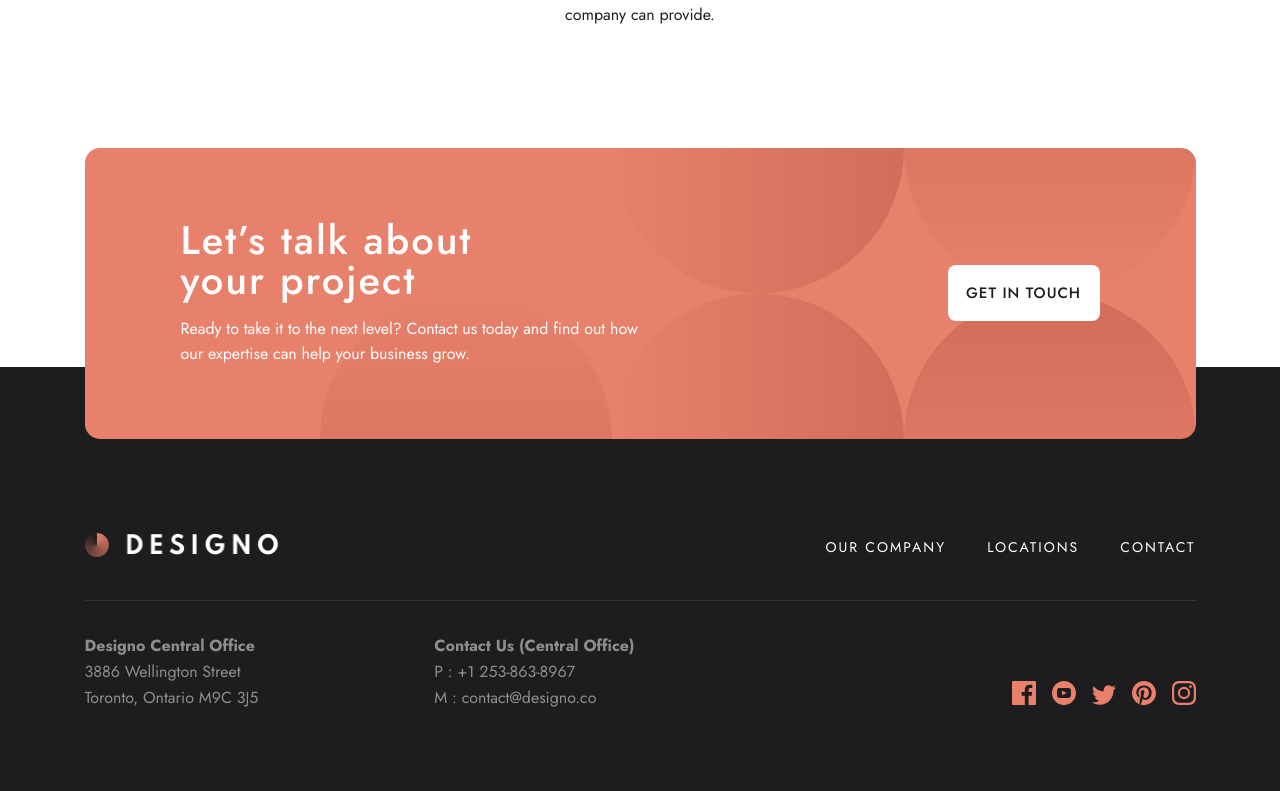
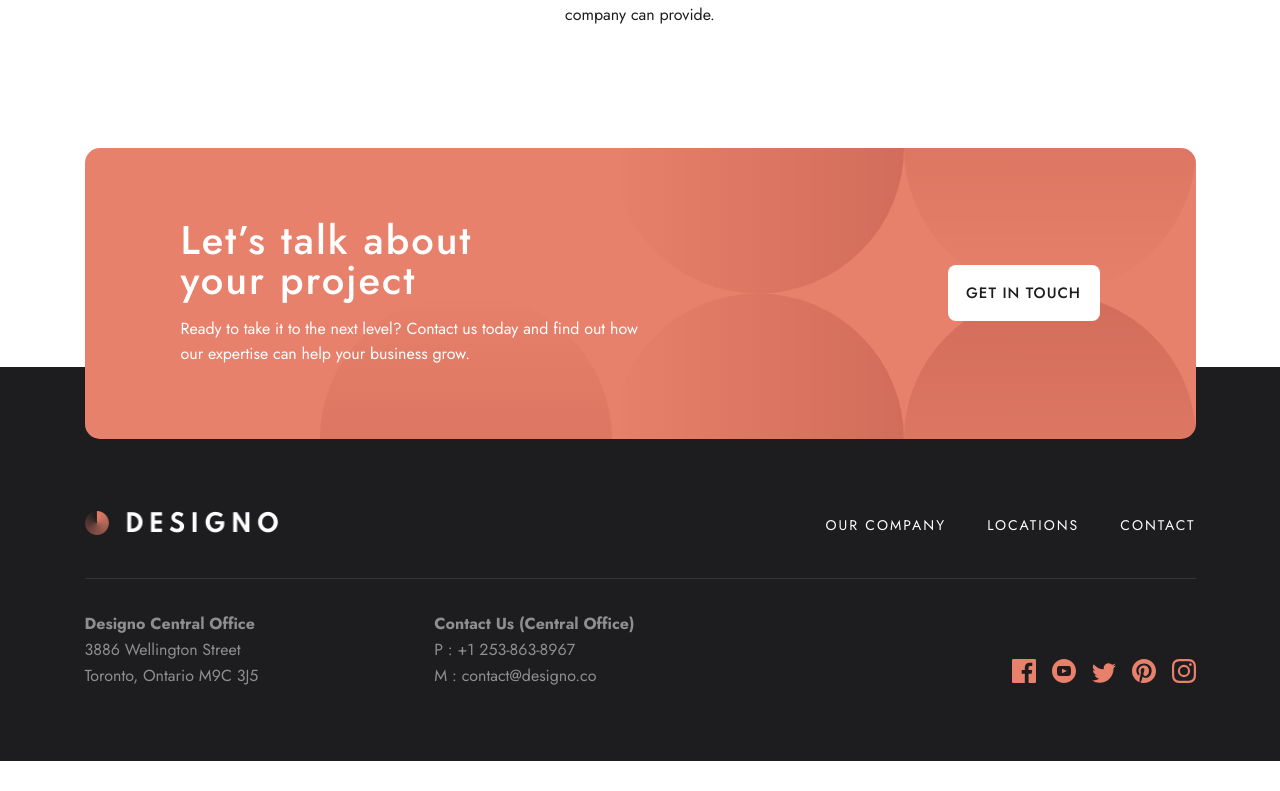
Before and after one commit to Andrparsons/designo, a Next.js app: page / in a window 1280 px wide. Shown: the part 3353-4144 px from the top of the page. After the commit the page ends 4114 px from the top, so only its background shows below. Built offline with nearby package versions, Linux system fonts and the light colour scheme.

Commit message:
fixed hover states for icons and buttons

```diff
--- a/components/Footer/Footer.module.css
+++ b/components/Footer/Footer.module.css
@@ -57,10 +57,15 @@
 
 .iconLink {
   margin-right: 1rem;
+  color: var(--iconColour);
 }
 
 .iconLink:last-child {
   margin-right: 0;
+}
+
+.iconLink:hover {
+  color: var(--iconHover);
 }
 
 @media (min-width: 700px) {
@@ -118,3 +123,10 @@
     margin-left: 3.125rem;
   }
 }
+
+@media (min-width: 900px) {
+  .footer {
+    padding-top: 9rem;
+    padding-bottom: 4.5rem;
+  }
+}
--- a/components/SvgComponents/shared/desktop/IconFacebook.js
+++ b/components/SvgComponents/shared/desktop/IconFacebook.js
@@ -5,7 +5,7 @@ function SvgIconFacebook(props) {
     <svg width={24} height={24} xmlns="http://www.w3.org/2000/svg" {...props}>
       <path
         d="M22.675 0H1.325C.593 0 0 .593 0 1.325v21.351C0 23.407.593 24 1.325 24H12.82v-9.294H9.692v-3.622h3.128V8.413c0-3.1 1.893-4.788 4.659-4.788 1.325 0 2.463.099 2.795.143v3.24l-1.918.001c-1.504 0-1.795.715-1.795 1.763v2.313h3.587l-.467 3.622h-3.12V24h6.116c.73 0 1.323-.593 1.323-1.325V1.325C24 .593 23.407 0 22.675 0z"
-        fill="#E7816B"
+        fill="currentColor"
       />
     </svg>
   );
--- a/components/SvgComponents/shared/desktop/IconInstagram.js
+++ b/components/SvgComponents/shared/desktop/IconInstagram.js
@@ -5,7 +5,7 @@ function SvgIconInstagram(props) {
     <svg width={24} height={24} xmlns="http://www.w3.org/2000/svg" {...props}>
       <path
         d="M12 2.163c3.204 0 3.584.012 4.85.07 3.252.148 4.771 1.691 4.919 4.919.058 1.265.069 1.645.069 4.849 0 3.205-.012 3.584-.069 4.849-.149 3.225-1.664 4.771-4.919 4.919-1.266.058-1.644.07-4.85.07-3.204 0-3.584-.012-4.849-.07-3.26-.149-4.771-1.699-4.919-4.92-.058-1.265-.07-1.644-.07-4.849 0-3.204.013-3.583.07-4.849.149-3.227 1.664-4.771 4.919-4.919 1.266-.057 1.645-.069 4.849-.069zM12 0C8.741 0 8.333.014 7.053.072 2.695.272.273 2.69.073 7.052.014 8.333 0 8.741 0 12c0 3.259.014 3.668.072 4.948.2 4.358 2.618 6.78 6.98 6.98C8.333 23.986 8.741 24 12 24c3.259 0 3.668-.014 4.948-.072 4.354-.2 6.782-2.618 6.979-6.98.059-1.28.073-1.689.073-4.948 0-3.259-.014-3.667-.072-4.947-.196-4.354-2.617-6.78-6.979-6.98C15.668.014 15.259 0 12 0zm0 5.838a6.162 6.162 0 100 12.324 6.162 6.162 0 000-12.324zM12 16a4 4 0 110-8 4 4 0 010 8zm6.406-11.845a1.44 1.44 0 100 2.881 1.44 1.44 0 000-2.881z"
-        fill="#E7816B"
+        fill="currentColor"
       />
     </svg>
   );
--- a/components/SvgComponents/shared/desktop/IconPinterest.js
+++ b/components/SvgComponents/shared/desktop/IconPinterest.js
@@ -5,7 +5,7 @@ function SvgIconPinterest(props) {
     <svg width={24} height={24} xmlns="http://www.w3.org/2000/svg" {...props}>
       <path
         d="M12 0C5.373 0 0 5.372 0 12c0 5.084 3.163 9.426 7.627 11.174-.105-.949-.2-2.405.042-3.441.218-.937 1.407-5.965 1.407-5.965s-.359-.719-.359-1.782c0-1.668.967-2.914 2.171-2.914 1.023 0 1.518.769 1.518 1.69 0 1.029-.655 2.568-.994 3.995-.283 1.194.599 2.169 1.777 2.169 2.133 0 3.772-2.249 3.772-5.495 0-2.873-2.064-4.882-5.012-4.882-3.414 0-5.418 2.561-5.418 5.207 0 1.031.397 2.138.893 2.738a.36.36 0 01.083.345l-.333 1.36c-.053.22-.174.267-.402.161-1.499-.698-2.436-2.889-2.436-4.649 0-3.785 2.75-7.262 7.929-7.262 4.163 0 7.398 2.967 7.398 6.931 0 4.136-2.607 7.464-6.227 7.464-1.216 0-2.359-.631-2.75-1.378l-.748 2.853c-.271 1.043-1.002 2.35-1.492 3.146C9.57 23.812 10.763 24 12 24c6.627 0 12-5.373 12-12 0-6.628-5.373-12-12-12z"
-        fill="#E7816B"
+        fill="currentColor"
       />
     </svg>
   );
--- a/components/SvgComponents/shared/desktop/IconTwitter.js
+++ b/components/SvgComponents/shared/desktop/IconTwitter.js
@@ -5,7 +5,7 @@ function SvgIconTwitter(props) {
     <svg width={24} height={20} xmlns="http://www.w3.org/2000/svg" {...props}>
       <path
         d="M24 2.557a9.83 9.83 0 01-2.828.775A4.932 4.932 0 0023.337.608a9.864 9.864 0 01-3.127 1.195A4.916 4.916 0 0016.616.248c-3.179 0-5.515 2.966-4.797 6.045A13.978 13.978 0 011.671 1.149a4.93 4.93 0 001.523 6.574 4.903 4.903 0 01-2.229-.616c-.054 2.281 1.581 4.415 3.949 4.89a4.935 4.935 0 01-2.224.084 4.928 4.928 0 004.6 3.419A9.9 9.9 0 010 17.54a13.94 13.94 0 007.548 2.212c9.142 0 14.307-7.721 13.995-14.646A10.025 10.025 0 0024 2.557z"
-        fill="#E7816B"
+        fill="currentColor"
       />
     </svg>
   );
--- a/components/SvgComponents/shared/desktop/IconYoutube.js
+++ b/components/SvgComponents/shared/desktop/IconYoutube.js
@@ -5,7 +5,7 @@ function SvgIconYoutube(props) {
     <svg width={24} height={24} xmlns="http://www.w3.org/2000/svg" {...props}>
       <path
         d="M12 0C5.373 0 0 5.373 0 12s5.373 12 12 12 12-5.373 12-12S18.627 0 12 0zm4.441 16.892c-2.102.144-6.784.144-8.883 0C5.282 16.736 5.017 15.622 5 12c.017-3.629.285-4.736 2.558-4.892 2.099-.144 6.782-.144 8.883 0C18.718 7.264 18.982 8.378 19 12c-.018 3.629-.285 4.736-2.559 4.892zM10 9.658l4.917 2.338L10 14.342V9.658z"
-        fill="#E7816B"
+        fill="currentColor"
       />
     </svg>
   );
--- a/styles/globals.css
+++ b/styles/globals.css
@@ -19,7 +19,11 @@
   --textLight: var(--white);
 
   --btnPrimaryBg: var(--white);
-  --btnSecondaryBg: var(--lightPeach);
+  --btnSecondaryBg: var(--peach);
+  --btnHover: var(--lightPeach);
+
+  --iconColour: var(--peach);
+  --iconHover: var(--lightPeach);
 
   /* border radius */
   --borderRadiusSmall: 0.5rem;
```
